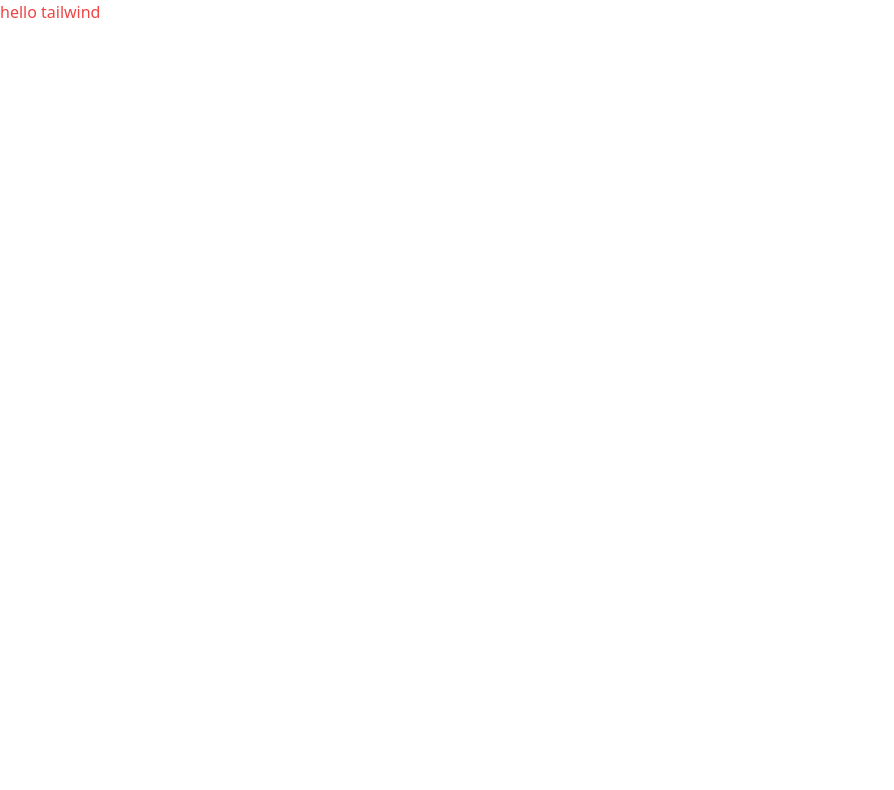
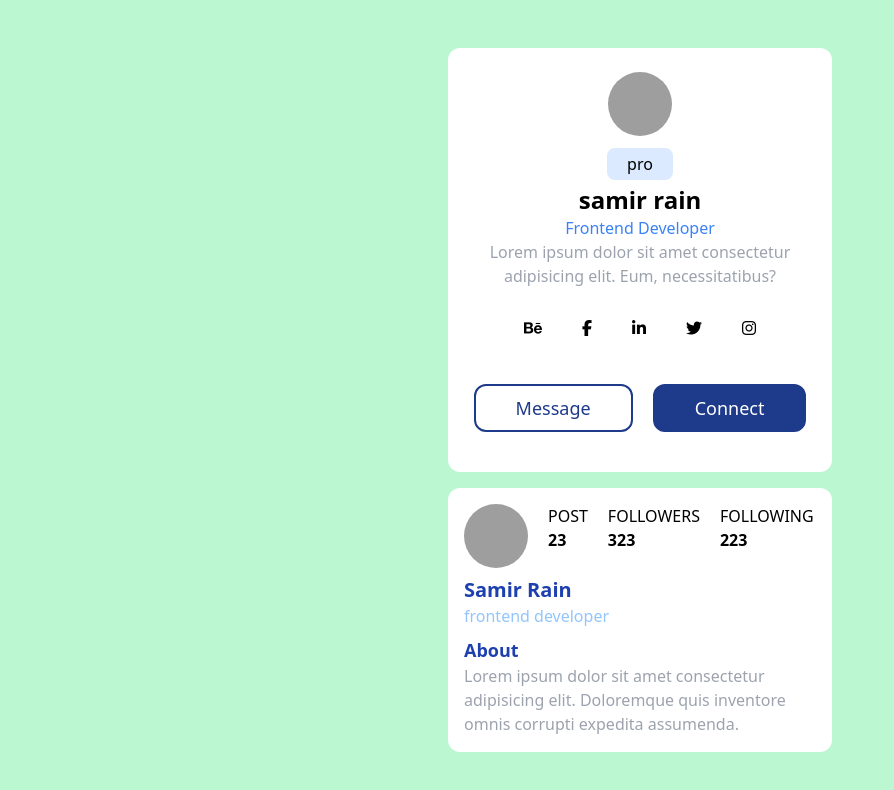
Before and after one commit to samirrain/Tailwind-css, a website built with Vite: page index.html in a window 1280 px wide. Shown: the whole page, without its empty margins (0-894 px from the left). Built offline with nearby package versions, Linux system fonts and the light colour scheme; grey boxes are pictures that could not be loaded.

Commit message:
second change

```diff
--- a/index.html
+++ b/index.html
@@ -4,9 +4,62 @@
     <meta charset="UTF-8">
     <meta name="viewport" content="width=device-width, initial-scale=1.0">
     <title>Document</title>
+    <link rel="stylesheet" href="https://cdnjs.cloudflare.com/ajax/libs/font-awesome/6.6.0/css/all.min.css" integrity="sha512-Kc323vGBEqzTmouAECnVceyQqyqdsSiqLQISBL29aUW4U/M7pSPA/gEUZQqv1cwx4OnYxTxve5UMg5GT6L4JJg==" crossorigin="anonymous" referrerpolicy="no-referrer" />
+
     <link rel="stylesheet" href="input.css">
 </head>
-<body>
-    <h1 class="text-red-500">hello tailwind</h1>
+<body class="flex justify-center items-center h-screen bg-green-200 flex-col gap-4 " >
+  <div class="card w-96  flex flex-col  items-center py-6 px-3 bg-white rounded-xl">
+<div class="img w-16 h-16 overflow-hidden rounded-full ">
+    <img src="https://plus.unsplash.com/premium_photo-1695582868702-5b0f91584d00?w=800&auto=format&fit=crop&q=60&ixlib=rb-4.0.3&ixid=M3wxMjA3fDB8MHxmZWF0dXJlZC1waG90b3MtZmVlZHw3fHx8ZW58MHx8fHx8" alt="" class="object-cover object-center w-full h-full">
+</div>
+<button class="bg-blue-100 py-1 px-5 rounded-lg mt-3">pro</button>
+<h3 class="text-center font-semibold text-2xl mt-1">samir rain</h3>
+<p class="text-center capitalize text-blue-500">Frontend developer</p>
+<p class="text-center text-gray-400">Lorem ipsum dolor sit amet consectetur adipisicing elit. Eum, necessitatibus?</p>
+<div class="icons w-full flex justify-center items-center gap-10 p-8 ">
+  <i class="fa-brands fa-behance"></i>
+  <i class="fa-brands fa-facebook-f"></i>
+  <i class="fa-brands fa-linkedin-in"></i>
+  <i class="fa-brands fa-twitter"></i>
+  <i class="fa-brands fa-instagram"></i>
+</div>
+<div class="buttonbox w-full flex justify-center items-center gap-5 p-4">
+  <button class="border-2 border-blue-900 py-2 px-10 rounded-xl text-blue-900 capitalize text-lg hover:bg-blue-900 hover:text-white transition-all">message</button>
+
+  <button class="border-2 border-blue-900 py-2 px-10 rounded-xl text-white capitalize text-lg bg-blue-900 hover:text-blue-900 hover:bg-white transition-all">Connect</button>
+</div>
+  </div>
+
+  <div class="secondcard bg-white  w-96 rounded-xl  p-4">
+    <div class="top flex gap-5">
+      <div class="img w-16 h-16 rounded-full overflow-hidden ">
+        <img src="https://plus.unsplash.com/premium_photo-1695582868702-5b0f91584d00?w=800&auto=format&fit=crop&q=60&ixlib=rb-4.0.3&ixid=M3wxMjA3fDB8MHxmZWF0dXJlZC1waG90b3MtZmVlZHw3fHx8ZW58MHx8fHx8" alt="" class="w-full h-full">
+      </div>
+      <div class="p-box">
+        <P>POST</P>
+        <P class="font-bold">23</P>
+      </div>
+      <div class="p-box">
+        <P>FOLLOWERS</P>
+        <P class="font-bold">323</P>
+      </div>
+      <div class="p-box">
+        <P>FOLLOWING</P>
+        <P class="font-bold">223</P>
+      </div>
+    </div>
+    <div class="middle my-2">
+      <h2 class="text-xl text-blue-800 font-semibold capitalize">samir rain</h2>
+      <p class="text-blue-300">frontend developer</p>
+    </div>
+    <div class="bottom">
+      <h2 class="text-lg text-blue-800 font-semibold capitalize">about</h2>
+      <p class="text-gray-400">Lorem ipsum dolor sit amet consectetur adipisicing elit. Doloremque quis inventore omnis corrupti expedita assumenda.</p>
+    </div>
+  </div>
+
+
+
 </body>
 </html>
--- /dev/null
+++ b/text.txt
@@ -0,0 +1,8 @@
+After learning tailwind  you must know css this much
+
+text properties
+display properites
+flex properties
+background properties
+position properties
+box model
```
Also changed, not shown: Readme.md.
